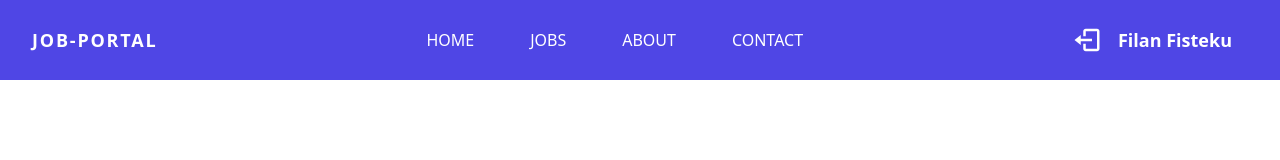
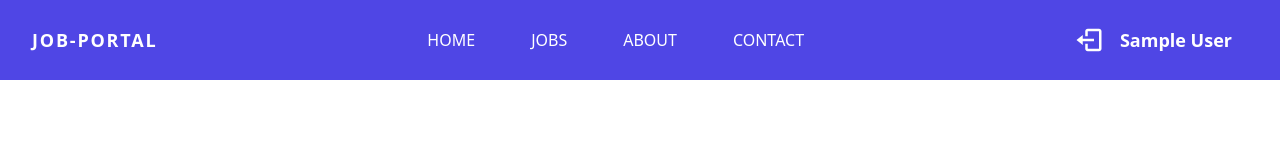
Before and after one commit to ErionBajrami/JobPortal-project, a Next.js app in the folder jobportal/: page /frontend/dashboard in a window 1280 px wide. Shown: the top 160 px of the page. Built offline with nearby package versions, Linux system fonts and the light colour scheme; no server answers; sample sign-in values are in the browser's storage.

Commit message:
Update navbar

```diff
--- a/jobportal/components/NavBar.jsx
+++ b/jobportal/components/NavBar.jsx
@@ -54,7 +54,7 @@ export default function NavBar() {
                         <>
 
                             <BiLogOut onClick={handleLogout} className=' cursor-pointer text-3xl hover:text-red-500 transition-all duration-700' />
-                            <p className='text-lg px-4 font-semibold'>Filan Fisteku</p>
+                            <p className='text-lg px-4 font-semibold'>{user?.name}</p>
                         </>
                     ) : (
                         <>
```
